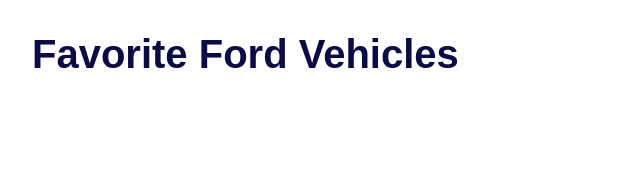
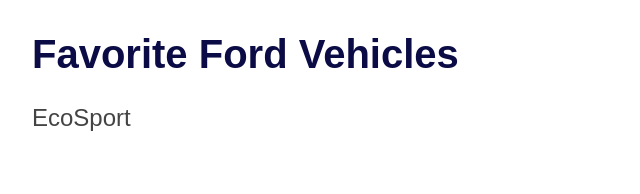
Before and after one commit to Daysired/angular-favorite-ford-vehicles, an Angular app: page / in a window 1280 px wide. Shown: the top 194 px of the page, without its empty margins (0-640 px from the left). Built offline with nearby package versions, Linux system fonts and the light colour scheme.

Commit message:
generated a new component, added a vehicle propperty to the VehicleComponent, and added the new component to the AppComponent template file to be displayed

```diff
--- a/src/app/app.component.html
+++ b/src/app/app.component.html
@@ -1 +1,2 @@
 <h1>{{title}}</h1>
+<app-vehicles></app-vehicles>
--- a/src/app/app.module.ts
+++ b/src/app/app.module.ts
@@ -2,10 +2,12 @@
 import { BrowserModule } from '@angular/platform-browser';
 
 import { AppComponent } from './app.component';
+import { VehiclesComponent } from './vehicles/vehicles.component';
 
 @NgModule({
   declarations: [
-    AppComponent
+    AppComponent,
+    VehiclesComponent
   ],
   imports: [
     BrowserModule
--- /dev/null
+++ b/src/app/vehicles/vehicles.component.html
@@ -0,0 +1 @@
+<h2>{{vehicle}}</h2>
--- /dev/null
+++ b/src/app/vehicles/vehicles.component.ts
@@ -0,0 +1,16 @@
+import { Component, OnInit } from '@angular/core';
+
+@Component({
+  selector: 'app-vehicles',
+  templateUrl: './vehicles.component.html',
+  styleUrls: ['./vehicles.component.scss']
+})
+export class VehiclesComponent implements OnInit {
+vehicle = 'EcoSport';
+
+  constructor() { }
+
+  ngOnInit(): void {
+  }
+
+}
```
Also changed, not shown: src/app/vehicles/vehicles.component.scss (added), 1 other file (tests, documents, lock files or other folders).
